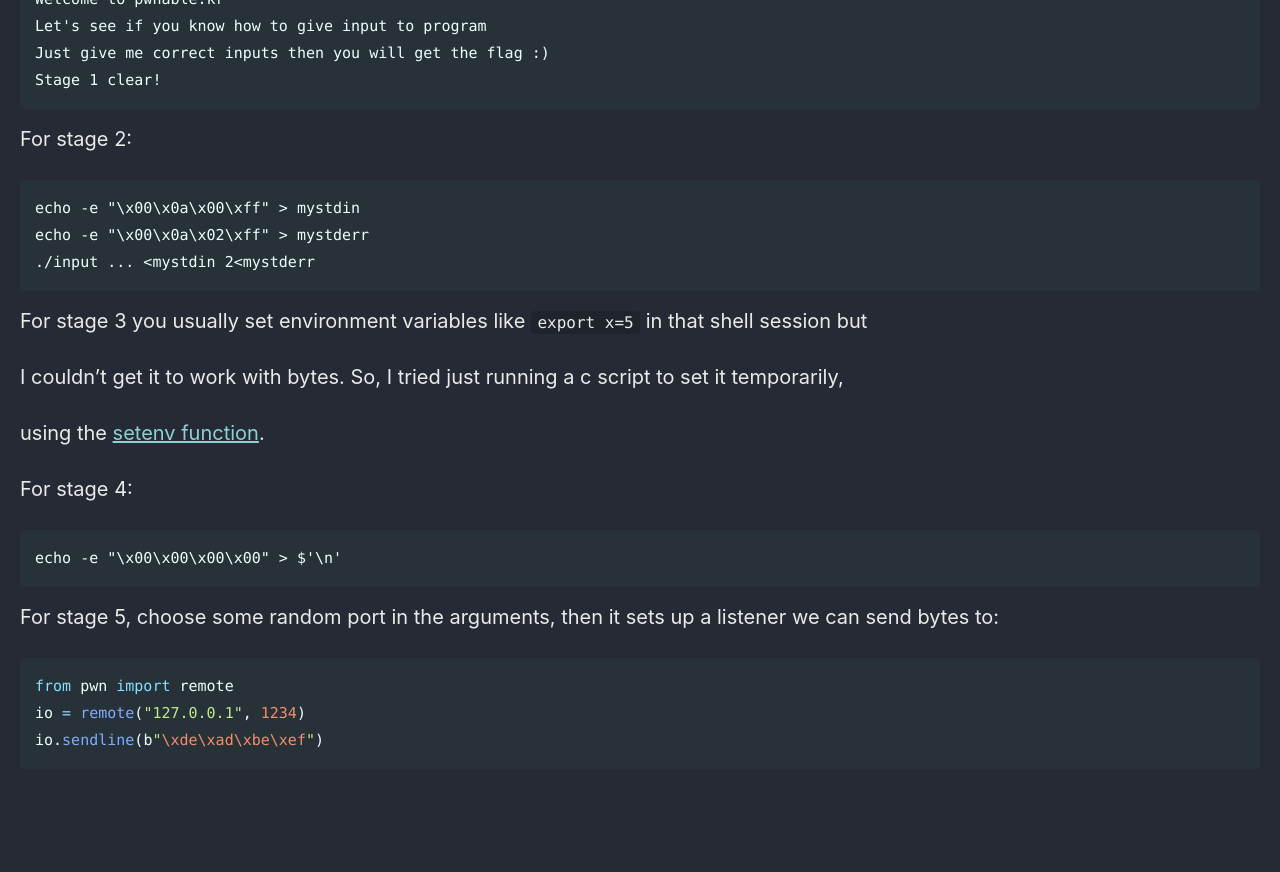
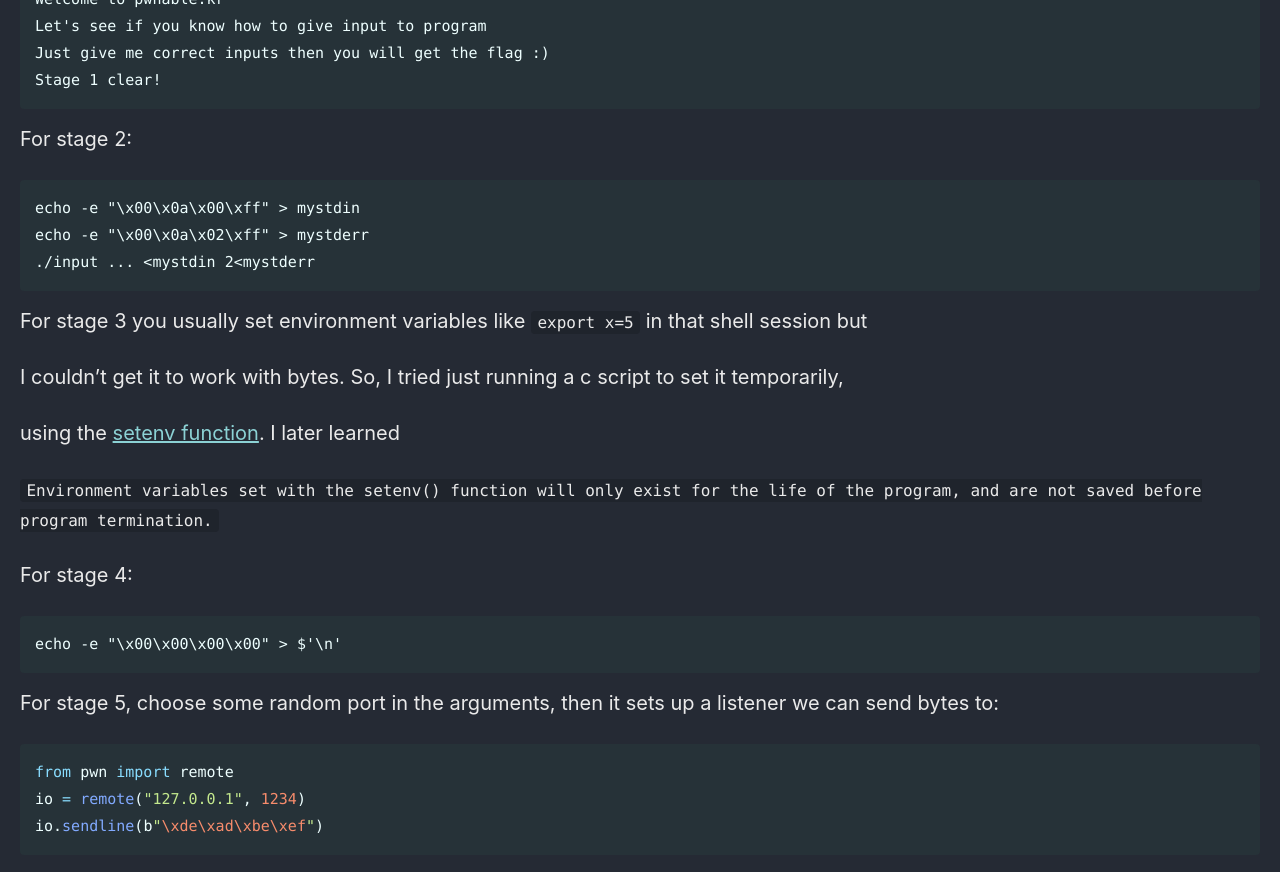
Before and after one commit to Connor-McCartney/Connor-McCartney.github.io, a Jekyll site: the page built from _pages/misc/pwn.md, in a window 1280 px wide and 900 px high, scrolled down 26923 px. Shown: the top 872 px of the window. Built offline with Jekyll 4.4.1, drawn with Linux system fonts in a browser that asks for light colours; cached includes are drawn as plain includes; before the commit the page ends 27737 px from its top, so only the background shows below that.

Commit message:
Update pwn.md

```diff
--- a/_pages/misc/pwn.md
+++ b/_pages/misc/pwn.md
@@ -1114,7 +1114,9 @@ For stage 3 you usually set environment variables like `export x=5` in that shel
 
 I couldn't get it to work with bytes. So, I tried just running a c script to set it temporarily,
 
-using the [setenv function](https://pubs.opengroup.org/onlinepubs/9699919799/functions/setenv.html).
+using the [setenv function](https://pubs.opengroup.org/onlinepubs/9699919799/functions/setenv.html). I later learned
+
+`Environment variables set with the setenv() function will only exist for the life of the program, and are not saved before program termination.`
 
 
 
```
